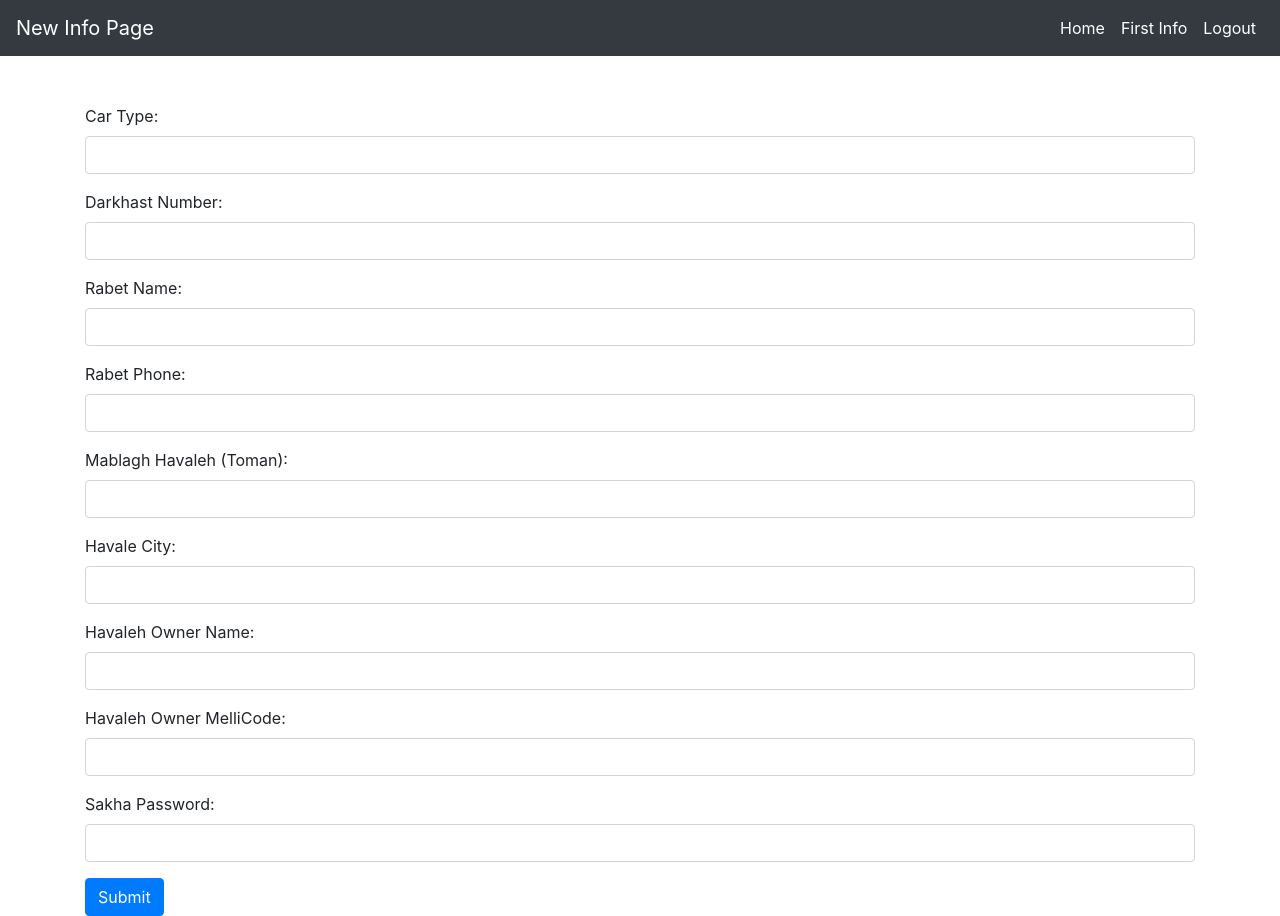
After one commit to tohid1997/car-selling-project, a Flask app: page /first_info/new_info in a window 1280 px wide. The commit adds this page. Run offline with Flask 3, Linux system fonts and the light colour scheme; the visitor is signed in with stand-in values (Sample User, id 1); some libraries are stand-ins or nearby versions.

Commit message:
'complete1'

```diff
--- a/flaskapp.py
+++ b/flaskapp.py
@@ -1,18 +1,22 @@
-from flask import Flask, request, render_template, redirect, url_for, session
+from flask import Flask, request, render_template, redirect, url_for, session, flash
 import psycopg2
+from psycopg2 import OperationalError, IntegrityError
 
 app = Flask(__name__)
 app.secret_key = 'your_secret_key'
 
 # Database connection
-conn = psycopg2.connect(
-    dbname="WEBAPP",
-    user="postgres",
-    password="@Tohid221057",
-    host="localhost"
-)
-cursor = conn.cursor()
-
+try:
+    conn = psycopg2.connect(
+        dbname="WEBAPP",
+        user="postgres",
+        password="@Tohid221057",
+        host="localhost"
+    )
+    cursor = conn.cursor()
+except OperationalError as e:
+    print(f"Error connecting to the database: {e}")
+    # Handle the error (e.g., log it, notify admin, etc.)
 @app.route('/')
 def route():
     if 'loggedin' in session:
@@ -58,5 +62,45 @@ def home():
         return render_template('home.html')
     return redirect(url_for('login'))
 
+@app.route('/first_info')
+def first_info():
+    if 'loggedin' in session:
+        return render_template('first_info.html')
+    return redirect(url_for('login'))
+
+@app.route('/first_info/new_info', methods=['GET', 'POST'])
+def first_info_new_info():
+    if 'loggedin' in session:
+        if request.method == 'POST':
+            try:
+                car_type = request.form['car_type']
+                darkhast_number = request.form['darkhast_number']
+                rabet_name = request.form['rabet_name']
+                rabet_phone = request.form['rabet_phone']
+                mablagh_havaleh = request.form['mablagh_havaleh']
+                havale_city = request.form['havale_city']
+                havaleh_owner_name = request.form['havaleh_owner_name']
+                havaleh_owner_mellicode = request.form['havaleh_owner_mellicode']
+                sakha_password = request.form['sakha_password']
+
+                cursor.execute("""
+                    INSERT INTO first_info ("Car_type", "Darkhast_number", "Rabet_Name", "Rabet_Phone", "Mablagh_Havaleh(toman)", "Havale_City", "Havaleh_Owner_Name", "Havaleh_Owner_MelliCode", "Sakha_Password")
+                    VALUES (%s, %s, %s, %s, %s, %s, %s, %s, %s)
+                """, (car_type, darkhast_number, rabet_name, rabet_phone, mablagh_havaleh, havale_city, havaleh_owner_name, havaleh_owner_mellicode, sakha_password))
+                conn.commit()
+                flash('Data inserted successfully!', 'success')
+            except IntegrityError as e:
+                conn.rollback()
+                flash(f"شماره درخواست تکراری است", 'danger')
+            except Exception as e:
+                conn.rollback()
+                flash(f"An error occurred: {e}", 'danger')
+            return redirect(url_for('first_info_new_info'))
+        return render_template('first_info_new_info.html')
+    return redirect(url_for('login'))
+
+
+
+
 if __name__ == '__main__':
     app.run(debug=True)
--- /dev/null
+++ b/templates/first_info_new_info.html
@@ -0,0 +1,118 @@
+<!DOCTYPE html>
+<html lang="en">
+<head>
+    <meta charset="UTF-8">
+    <meta name="viewport" content="width=device-width, initial-scale=1.0">
+    <title>First Info</title>
+    <link href="https://stackpath.bootstrapcdn.com/bootstrap/4.5.2/css/bootstrap.min.css" rel="stylesheet">
+    <style>
+        .bg-light-blue { background-color: #add8e6; }
+        .bg-light-green { background-color: #90ee90; }
+        .navbar-custom {
+            background-color: #343a40;
+        }
+        .navbar-custom .navbar-brand, .navbar-custom .nav-link {
+            color: #ffffff;
+        }
+        .navbar-custom .nav-link:hover {
+            color: #d4d4d4;
+        }
+        .card:hover {
+            transform: scale(1.05);
+            transition: transform 0.2s;
+        }
+        .card {
+            margin-bottom: 15px; /* Add margin to the bottom of each card */
+            height: 100%; /* Ensure cards are of equal height */
+        }
+        .card-body {
+            display: flex;
+            flex-direction: column;
+            justify-content: center;
+            align-items: center;
+            height: 100%;
+        }
+    </style>
+</head>
+<body>
+    <nav class="navbar navbar-expand-lg navbar-custom">
+        <a class="navbar-brand" href="localhost:5000/first_info/new_info">New Info Page</a>
+        <button class="navbar-toggler" type="button" data-toggle="collapse" data-target="#navbarNav" aria-controls="navbarNav" aria-expanded="false" aria-label="Toggle navigation">
+            <span class="navbar-toggler-icon"></span>
+        </button>
+        <div class="collapse navbar-collapse" id="navbarNav">
+            <ul class="navbar-nav ml-auto">
+                <li class="nav-item">
+                    <a class="nav-link" href="/home">Home</a>
+                </li>
+                <li class="nav-item">
+                    <a class="nav-link" href="/first_info">First Info</a>
+                </li>
+                <li class="nav-item">
+                    <a class="nav-link" href="/logout">Logout</a>
+                </li>
+            </ul>
+        </div>
+    </nav>
+    <div class="container mt-5">
+        <!-- Flash message section -->
+        {% with messages = get_flashed_messages(with_categories=true) %}
+            {% if messages %}
+                <div class="alert alert-dismissible fade show" role="alert">
+                    {% for category, message in messages %}
+                        <div class="alert alert-{{ category }} alert-dismissible fade show" role="alert">
+                            {{ message }}
+                            <button type="button" class="close" data-dismiss="alert" aria-label="Close">
+                                <span aria-hidden="true">×</span>
+                            </button>
+                        </div>
+                    {% endfor %}
+                </div>
+            {% endif %}
+        {% endwith %}
+
+        <form action="/first_info/new_info" method="POST">
+            <div class="form-group">
+                <label for="car_type">Car Type:</label>
+                <input type="text" class="form-control" id="car_type" name="car_type" required>
+            </div>
+            <div class="form-group">
+                <label for="darkhast_number">Darkhast Number:</label>
+                <input type="text" class="form-control" id="darkhast_number" name="darkhast_number" required>
+            </div>
+            <div class="form-group">
+                <label for="rabet_name">Rabet Name:</label>
+                <input type="text" class="form-control" id="rabet_name" name="rabet_name" required>
+            </div>
+            <div class="form-group">
+                <label for="rabet_phone">Rabet Phone:</label>
+                <input type="text" class="form-control" id="rabet_phone" name="rabet_phone" required>
+            </div>
+            <div class="form-group">
+                <label for="mablagh_havaleh">Mablagh Havaleh (Toman):</label>
+                <input type="number" class="form-control" id="mablagh_havaleh" name="mablagh_havaleh" required>
+            </div>
+            <div class="form-group">
+                <label for="havale_city">Havale City:</label>
+                <input type="text" class="form-control" id="havale_city" name="havale_city" required>
+            </div>
+            <div class="form-group">
+                <label for="havaleh_owner_name">Havaleh Owner Name:</label>
+                <input type="text" class="form-control" id="havaleh_owner_name" name="havaleh_owner_name" required>
+            </div>
+            <div class="form-group">
+                <label for="havaleh_owner_mellicode">Havaleh Owner MelliCode:</label>
+                <input type="text" class="form-control" id="havaleh_owner_mellicode" name="havaleh_owner_mellicode" required>
+            </div>
+            <div class="form-group">
+                <label for="sakha_password">Sakha Password:</label>
+                <input type="text" class="form-control" id="sakha_password" name="sakha_password" required>
+            </div>
+            <button type="submit" class="btn btn-primary">Submit</button>
+        </form>
+    </div>
+    <script src="https://code.jquery.com/jquery-3.5.1.slim.min.js"></script>
+    <script src="https://cdn.jsdelivr.net/npm/@popperjs/core@2.5.4/dist/umd/popper.min.js"></script>
+    <script src="https://stackpath.bootstrapcdn.com/bootstrap/4.5.2/js/bootstrap.min.js"></script>
+</body>
+</html>
--- a/templates/home.html
+++ b/templates/home.html
@@ -49,8 +49,9 @@
             <div class="col-md-4 mb-3">
                 <div class="card bg-light-blue text-dark">
                     <div class="card-body">
-                        <h5 class="card-title">Section 1</h5>
-                        <p class="card-text">Content for section 1.</p>
+                        <h5 class="card-title">اطلاعات اولیه</h5>
+                        <p class="card-text">شامل نام رابط، نام صاحب حواله و...</p>
+                        <a href="http://localhost:5000/first_info" class="stretched-link"></a>
                     </div>
                 </div>
             </div>
```
Also changed, not shown: templates/first_info.html (added, +64 -0 lines).
